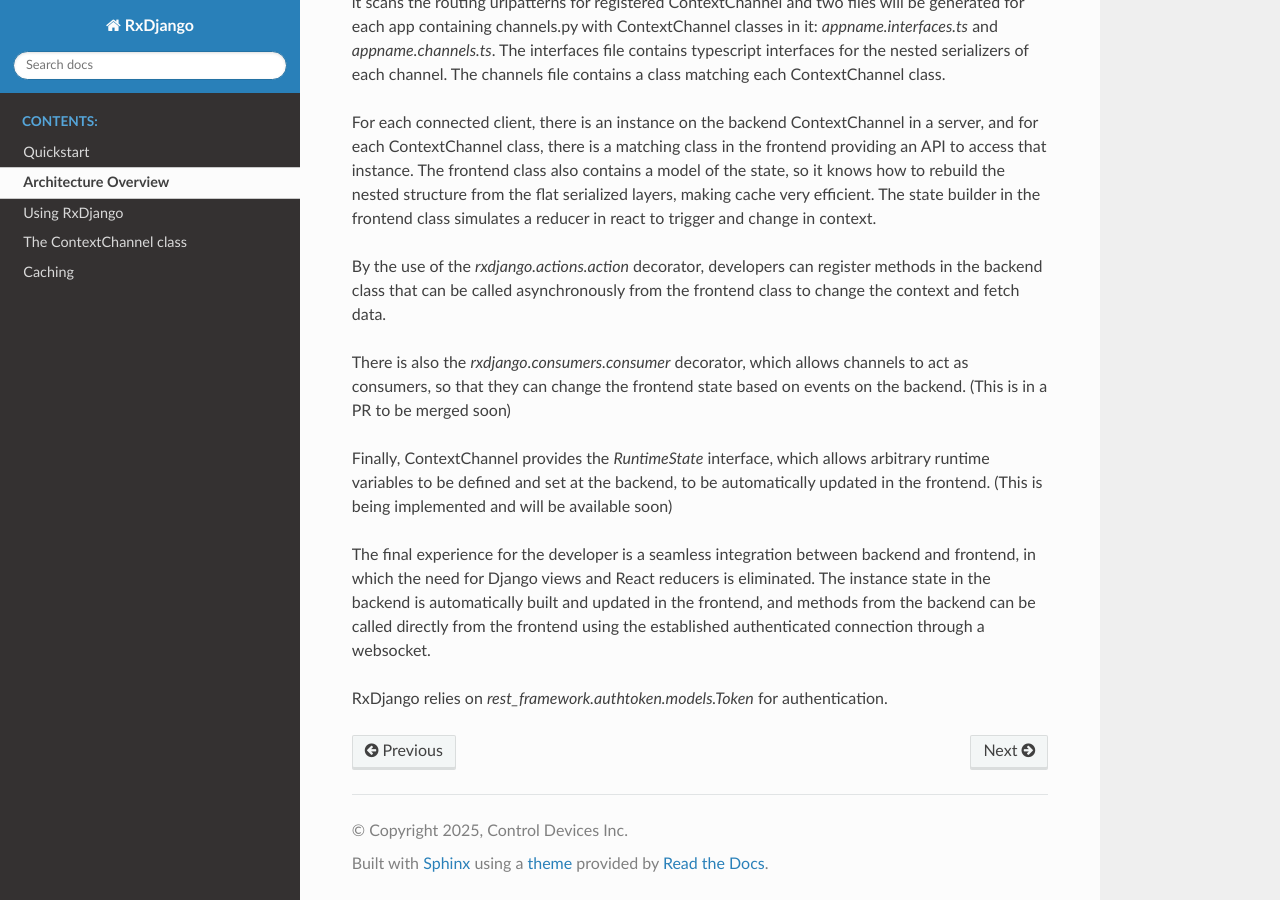
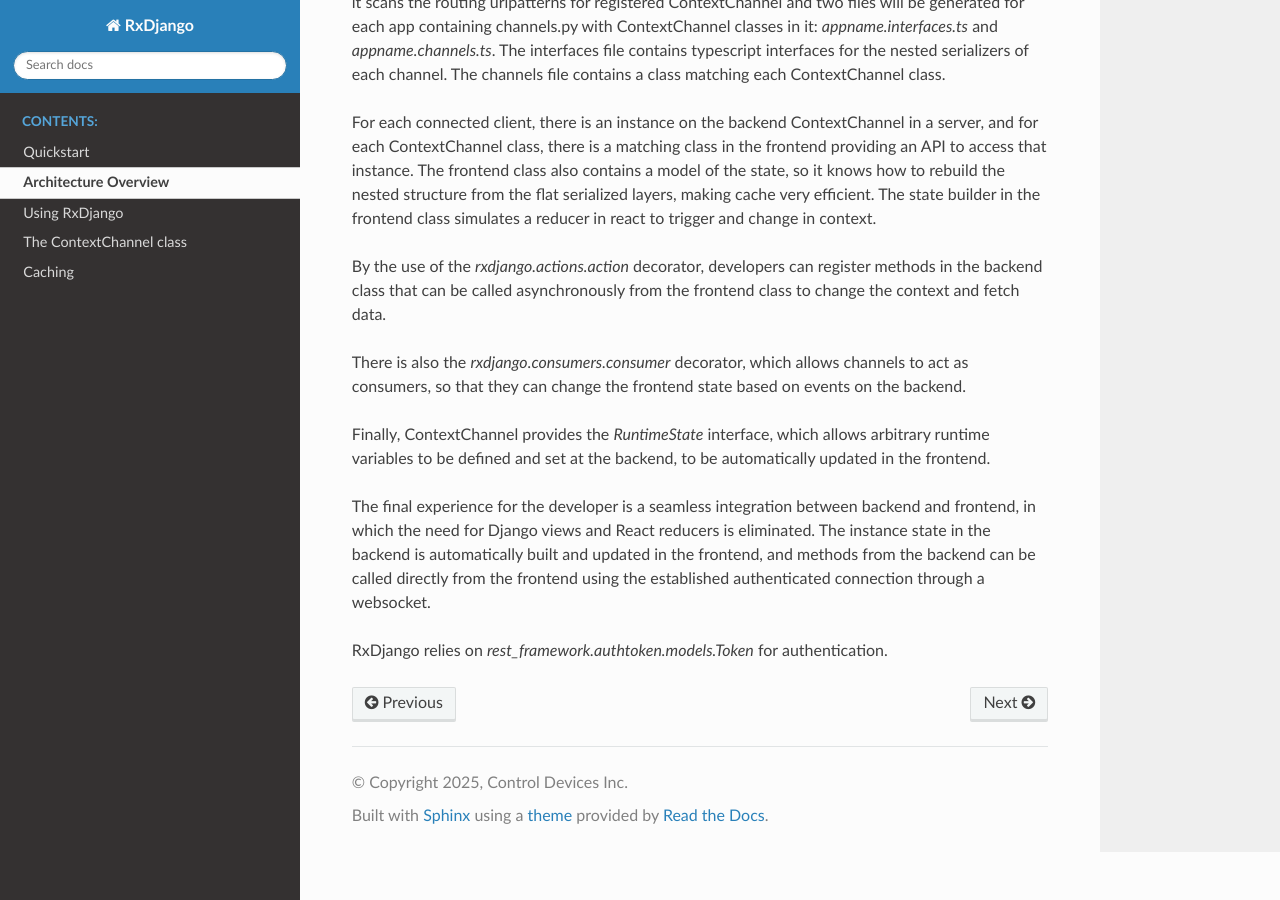
Before and after one commit to CDIGlobalTrack/rxdjango, a Sphinx documentation site: the page built from docs/architecture-overview.rst, in a window 1280 px wide and 900 px high, scrolled down 577 px. Built offline with Sphinx 7.4.7 and the Read the Docs theme 3.1.0, drawn with Linux system fonts in a browser that asks for light colours.

Commit message:
release v0.0.26

```diff
--- a/docs/architecture-overview.rst
+++ b/docs/architecture-overview.rst
@@ -46,11 +46,11 @@ the context and fetch data.
 
 There is also the `rxdjango.consumers.consumer` decorator, which allows channels to
 act as consumers, so that they can change the frontend state based on events on the
-backend. (This is in a PR to be merged soon)
+backend.
 
 Finally, ContextChannel provides the `RuntimeState` interface, which allows arbitrary
 runtime variables to be defined and set at the backend, to be automatically updated
-in the frontend. (This is being implemented and will be available soon)
+in the frontend.
 
 The final experience for the developer is a seamless integration between backend and
 frontend, in which the need for Django views and React reducers is eliminated. The
--- a/setup.py
+++ b/setup.py
@@ -3,7 +3,7 @@ from os import path
 
 cur_dir = path.abspath(path.dirname(__file__))
 
-VERSION = '0.0.25'
+VERSION = '0.0.26'
 
 setup(
     name="rxdjango",
```
Also changed, not shown: 1 other file.
